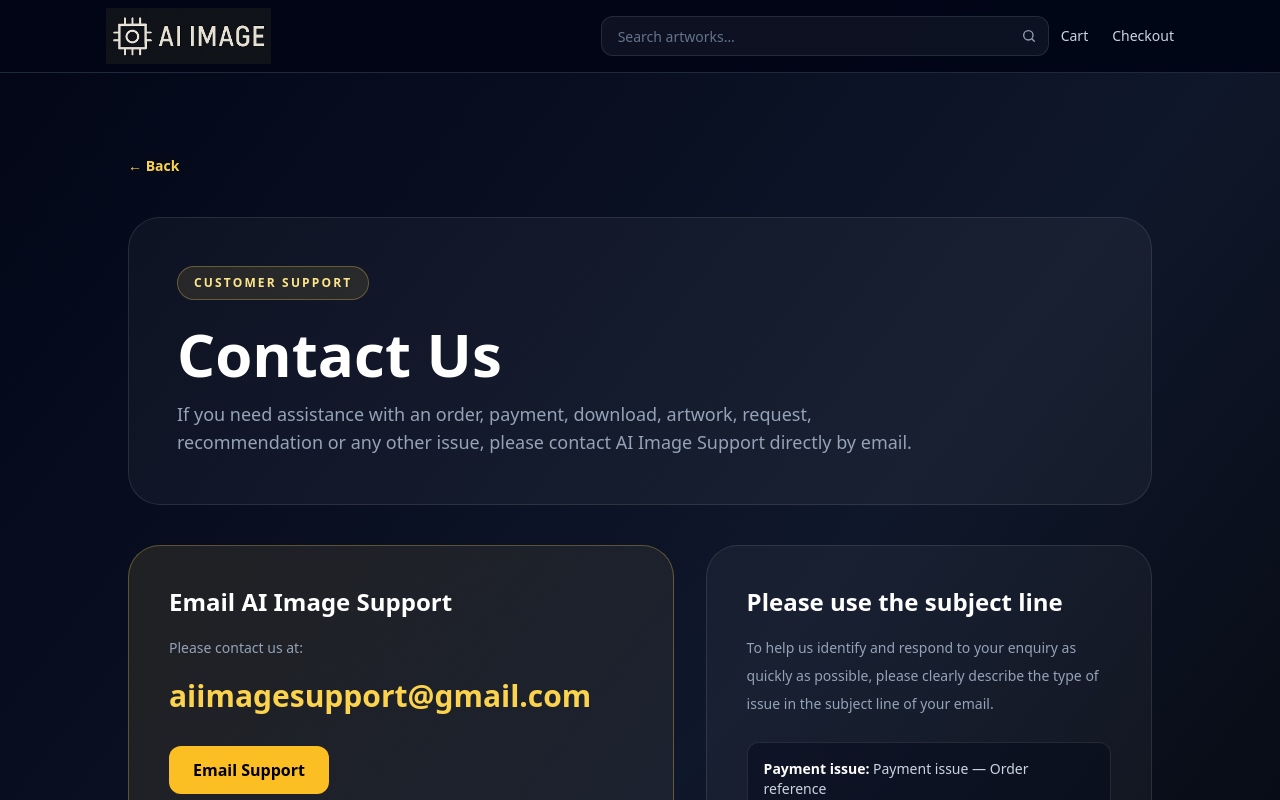
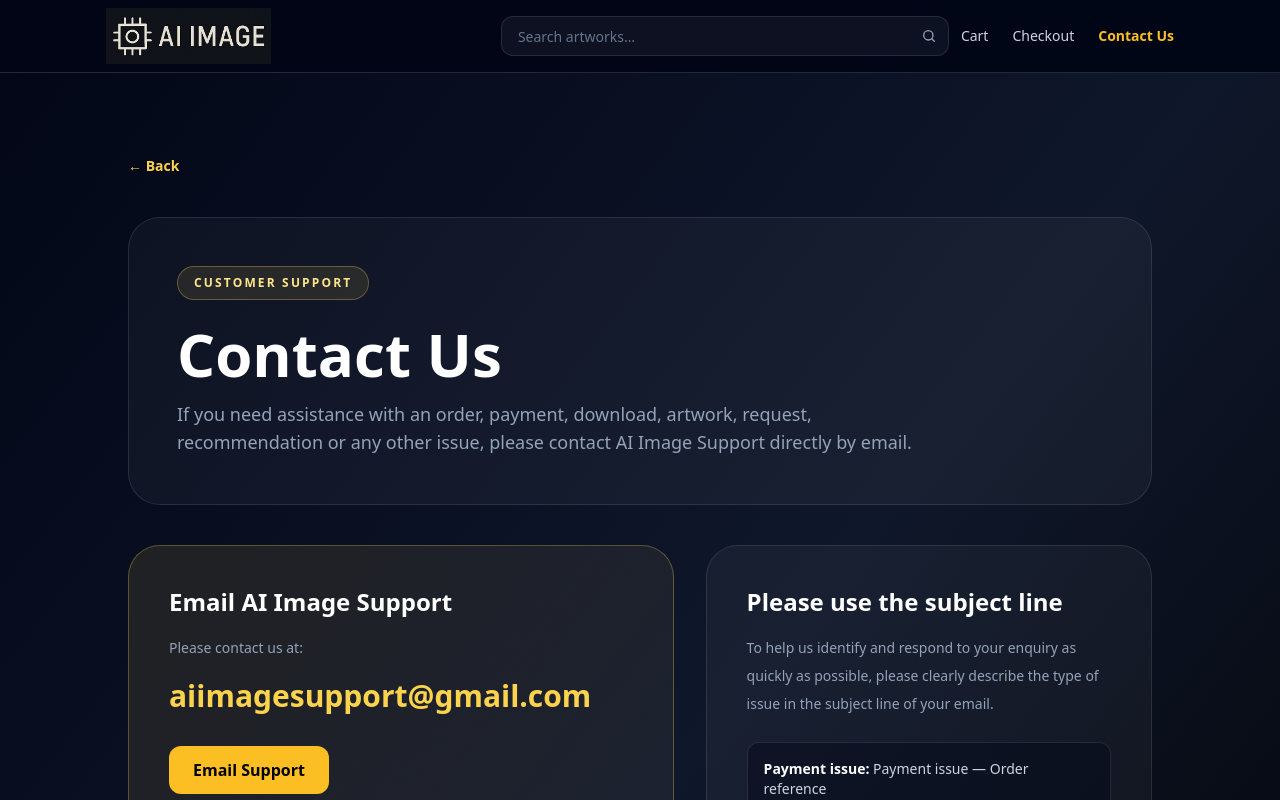
Before and after one commit to juruandewitt/ai-image, a Next.js app: page /contact in a window 1280 px wide. Shown: the top 800 px of the page. Built offline with nearby package versions, Linux system fonts and the light colour scheme.

Commit message:
Update Navbar.tsx

```diff
--- a/components/Navbar.tsx
+++ b/components/Navbar.tsx
@@ -30,7 +30,7 @@ export default function Navbar() {
     useState('')
 
   /*
-   * Keep the cart counter synchronized with localStorage.
+   * Keep cart count synchronized with localStorage.
    */
   useEffect(() => {
     function updateCount() {
@@ -65,17 +65,12 @@ export default function Navbar() {
   }, [])
 
   /*
-   * IMPORTANT:
+   * Keep the navbar search field synchronized with
+   * the current query whenever the user is on /search.
    *
-   * We deliberately DO NOT use useSearchParams() here.
-   *
-   * Navbar is a global component. In Next.js 14,
-   * using useSearchParams() here forces every page that renders
-   * the Navbar into the Suspense / CSR bailout behaviour that
-   * caused the Vercel build failures.
-   *
-   * Instead, when we are on /search, we read the browser URL
-   * after the client has mounted.
+   * We deliberately avoid useSearchParams() here because
+   * Navbar is global and that previously caused Next.js
+   * prerender/Suspense build errors across the entire site.
    */
   useEffect(() => {
     if (
@@ -102,8 +97,8 @@ export default function Navbar() {
   }, [pathname])
 
   /*
-   * Also keep the field synchronized when the visitor uses
-   * the browser Back or Forward buttons while on /search.
+   * Keep search synchronized if browser Back / Forward
+   * navigation changes the search URL.
    */
   useEffect(() => {
     function syncSearchFromUrl() {
@@ -166,9 +161,8 @@ export default function Navbar() {
   return (
     <header className="sticky top-0 z-40 border-b border-slate-800 bg-slate-950/95 text-slate-100 backdrop-blur">
       <div className="container mx-auto flex min-h-16 items-center gap-4 px-4 py-2">
-        {/*
-         * LOGO
-         */}
+
+        {/* LOGO */}
         <Link
           href="/"
           className="flex shrink-0 items-center"
@@ -185,9 +179,7 @@ export default function Navbar() {
 
         <div className="ml-auto flex min-w-0 flex-1 items-center justify-end gap-3">
 
-          {/*
-           * DESKTOP SEARCH
-           */}
+          {/* DESKTOP SEARCH */}
           <form
             onSubmit={
               handleSearch
@@ -239,10 +231,9 @@ export default function Navbar() {
             </div>
           </form>
 
-          {/*
-           * CART + CHECKOUT
-           */}
+          {/* GLOBAL NAVIGATION */}
           <nav className="flex shrink-0 items-center gap-4 text-sm md:gap-6">
+
             <Link
               href="/cart"
               className={
@@ -274,13 +265,26 @@ export default function Navbar() {
             >
               Checkout
             </Link>
+
+            <Link
+              href="/contact"
+              className={
+                'transition-colors hover:text-amber-400 ' +
+                (
+                  pathname ===
+                  '/contact'
+                    ? 'font-semibold text-amber-400'
+                    : 'text-slate-300'
+                )
+              }
+            >
+              Contact Us
+            </Link>
           </nav>
         </div>
       </div>
 
-      {/*
-       * MOBILE SEARCH
-       */}
+      {/* MOBILE SEARCH */}
       <div className="border-t border-white/5 px-4 pb-3 pt-2 md:hidden">
         <form
           onSubmit={
```
